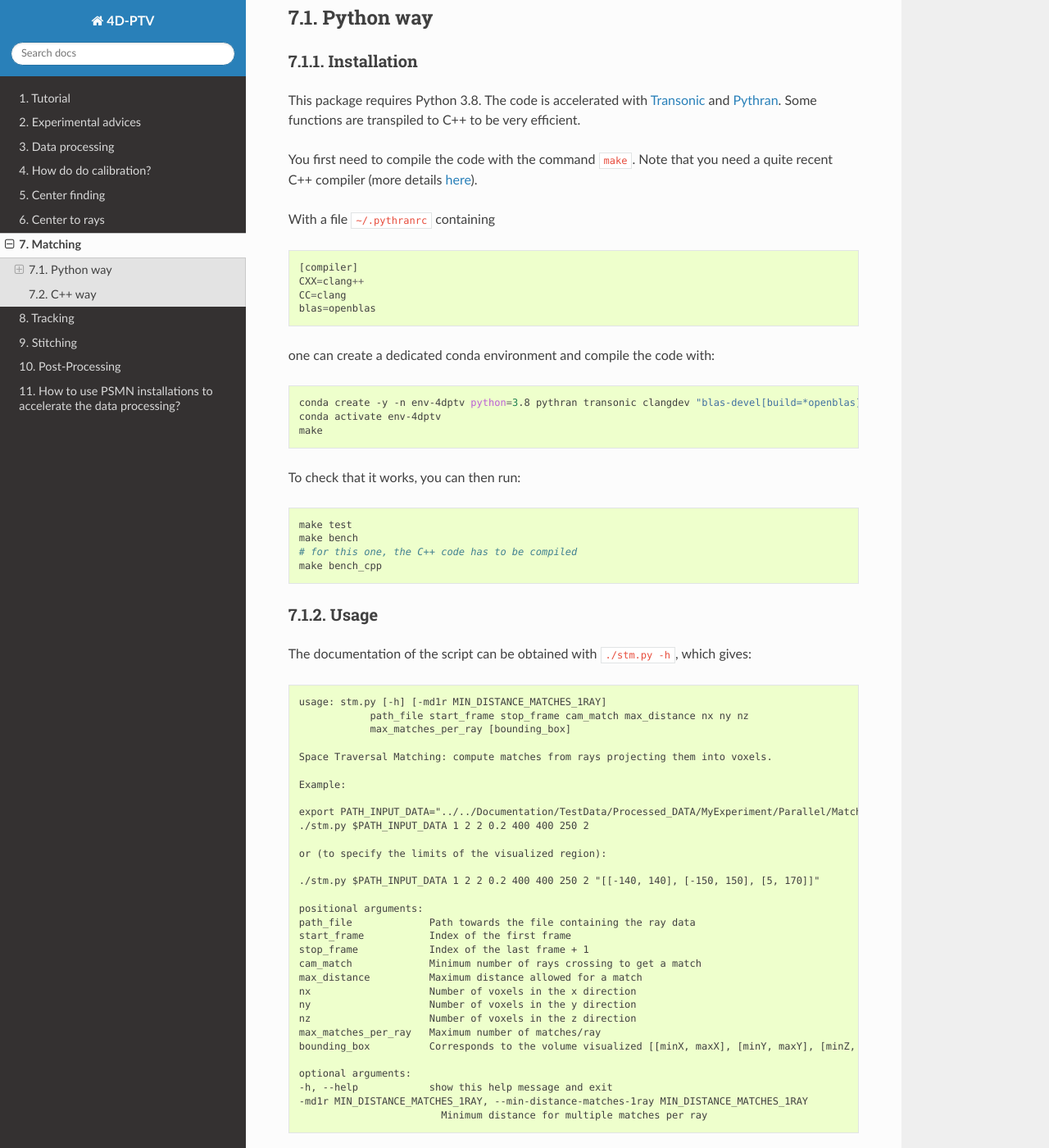
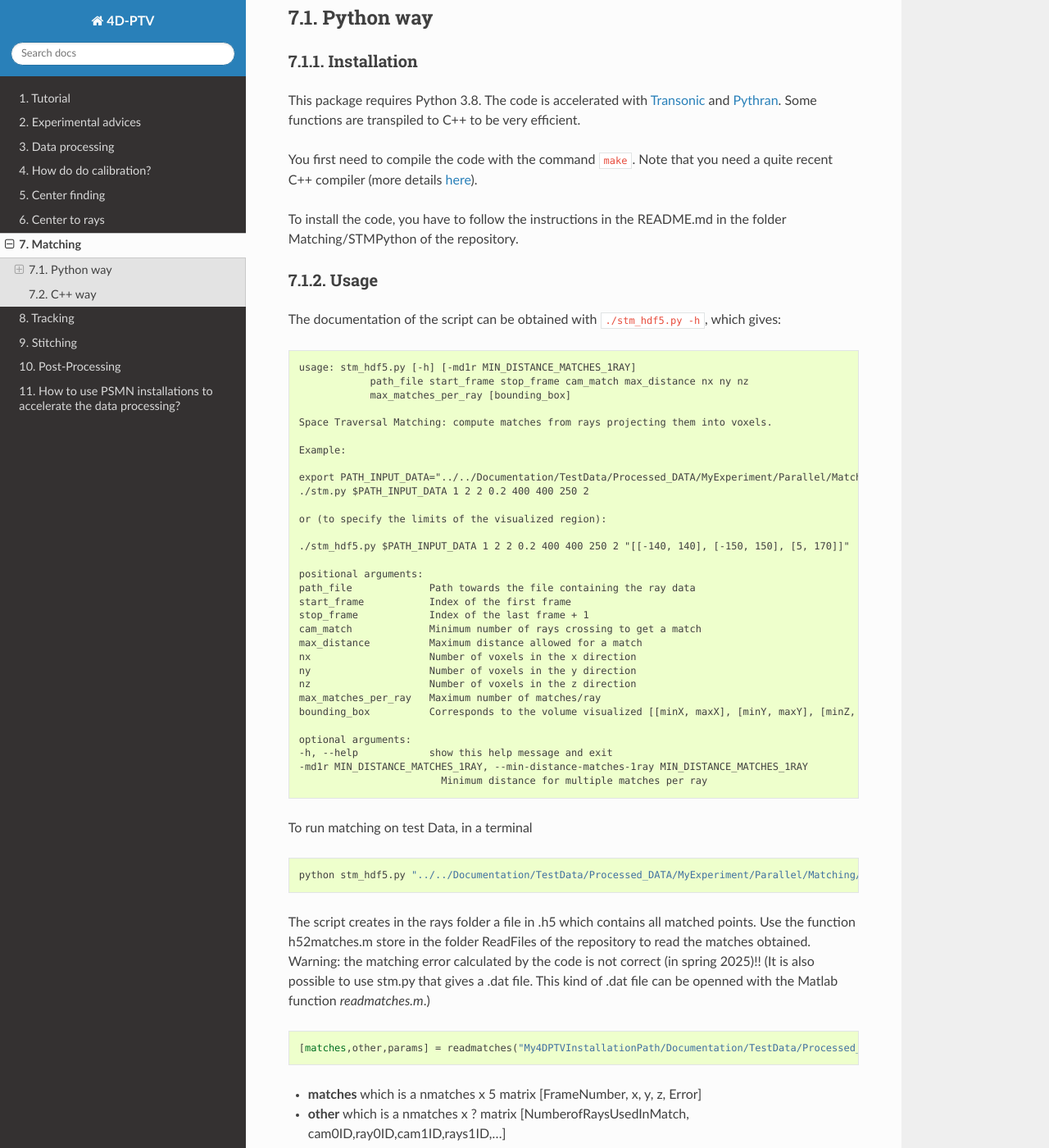
Before and after one commit to turbulencelyon/4d-ptv, a Sphinx documentation site: the page built from Documentation/source/Matching.rst, in a window 1280 px wide and 1400 px high, scrolled down 1365 px. Shown: the whole window at 82% size. Built offline with Sphinx 7.4.7 and the Read the Docs theme 3.1.0, drawn with Linux system fonts in a browser that asks for light colours; cross-references to code outside the pages are shown as plain code; some of the changed text lies outside the part shown.

Commit message:
update of the documentation

```diff
--- a/Documentation/source/CentersFinding.rst
+++ b/Documentation/source/CentersFinding.rst
@@ -24,8 +24,8 @@
 - **session**                : structure containing paths of MyPath folders,
 - **ManipName**              : name of the experiment,
 - **CamNum**                 : camera number,
-- **StartFrame**             : number of the first frame,
-- **EndFrame**               : number of the last frame,
+- **firstFrame**             : number of the first frame,
+- **endFrame**               : number of the last frame,
 - **Step (optional)**        : step between two frames. By defaut ajusted to compute background over 1000 frames uniformly reparted in the experiment,
 - **format (optional)**      : pictures name format : equals to '%05d.tif' by defaut. The beginning of picture names has to be '%ManipName_cam%CamNum_%format'.
 
@@ -55,7 +55,7 @@
 - **ManipName**                 : name of the experiment,
 - **NumCam**                    : camera number,
 - **firstFrame**                : the first frame to treat,
-- **nframes**                   : the last frames to treat,
+- **endFrame**                   : the last frames to treat,
 - **th**                        : threshold value to detect points,
 - **sz**                        : typical point diameter (in pixels),
 - **Test (optional)**           : true/false. If true enters in test mode,
--- a/Documentation/source/Matching.rst
+++ b/Documentation/source/Matching.rst
@@ -42,39 +42,17 @@
 need a quite recent C++ compiler (more details `here
 <https://fluidsim.readthedocs.io/en/latest/install.html#about-using-pythran-to-compile-functions>`_).
 
-With a file ``~/.pythranrc`` containing
-
-.. code-block::
-
-    [compiler]
-    CXX=clang++
-    CC=clang
-    blas=openblas
-
-one can create a dedicated conda environment and compile the code with:
-
-.. code-block:: bash
-
-    conda create -y -n env-4dptv python=3.8 pythran transonic clangdev "blas-devel[build=*openblas]"
-    conda activate env-4dptv
-    make
-
-To check that it works, you can then run::
-
-    make test
-    make bench
-    # for this one, the C++ code has to be compiled
-    make bench_cpp
+To install the code, you have to follow the instructions in the README.md in the folder Matching/STMPython of the repository.
 
 Usage
 ~~~~~
 
-The documentation of the script can be obtained with ``./stm.py -h``, which
+The documentation of the script can be obtained with ``./stm_hdf5.py -h``, which
 gives:
 
 .. code-block::
 
-    usage: stm.py [-h] [-md1r MIN_DISTANCE_MATCHES_1RAY]
+    usage: stm_hdf5.py [-h] [-md1r MIN_DISTANCE_MATCHES_1RAY]
                 path_file start_frame stop_frame cam_match max_distance nx ny nz
                 max_matches_per_ray [bounding_box]
 
@@ -87,7 +65,7 @@
 
     or (to specify the limits of the visualized region):
 
-    ./stm.py $PATH_INPUT_DATA 1 2 2 0.2 400 400 250 2 "[[-140, 140], [-150, 150], [5, 170]]"
+    ./stm_hdf5.py $PATH_INPUT_DATA 1 2 2 0.2 400 400 250 2 "[[-140, 140], [-150, 150], [5, 170]]"
 
     positional arguments:
     path_file             Path towards the file containing the ray data
@@ -112,9 +90,9 @@
 
     python stm_hdf5.py "../../Documentation/TestData/Processed_DATA/MyExperiment/Parallel/Matching/Rays/rays_11-20.dat" 1 10 2 0.2 400 400 250 2
 
-The script creates in the rays folder a file in .h5 which contains all matched points. It is also possible to use stm.py that gives a .dat file.
-
-This kind of .dat file can be openned with the Matlab function `readmatches.m`
+The script creates in the rays folder a file in .h5 which contains all matched points. Use the function h52matches.m store in the folder ReadFiles of the repository to read the matches obtained.
+Warning: the matching error calculated by the code is not correct (in spring 2025)!!
+(It is also possible to use stm.py that gives a .dat file. This kind of .dat file can be openned with the Matlab function `readmatches.m`.)
 
 .. code-block:: matlab
 
--- a/Documentation/source/Tracking.rst
+++ b/Documentation/source/Tracking.rst
@@ -13,7 +13,7 @@
 
     However, when there are many particles in the flow, it is higly probable to do errors when other particles goes behing particle :math:`P`. This typical situation is represented on the right in the figure: particles two particles are tracked but when they become close this tracking method makes a mistake. The yellow particle is closer to the blue one so is attributed to the blue trajectory although it belongs to the black trajectory.
     To avoid that kind of mistakes, we do *predictive tracking*. For each time :math:`t`, we estimate the expected particle position thanks to previous particle position and then we look for the closest particle to the expected position.
-
+    Warning : the calculation of the "position" of the particle in the predictive tracking seems to be wrong !
 .. figure:: Figures/Tracking.png
     :width: 60%
 
@@ -32,7 +32,7 @@
 - **npriormax** : Maximum number of prior frames used for predictive tracking
 - **flag_conf** : 1 for conflict solving, 0 otherwise
 - **minFrame**  : (optional) number of the first frame. Default = 1.
-
+- **test**      : (optional) If test=1, data are not saved. Default = 0.
 .. figure:: Figures/InOutputtrack3d.png
     :width: 80%
 
```
Also changed, not shown: 2 other files.
